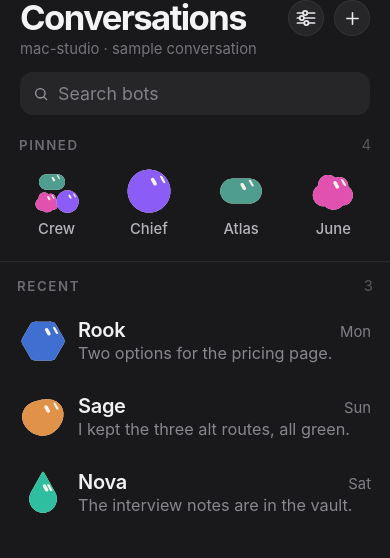
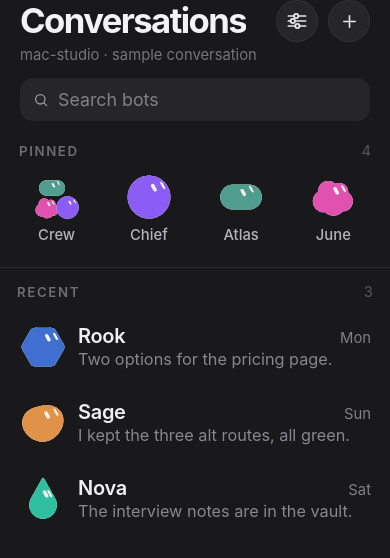
Before and after one commit to AZERDSQ131/Open-Hermes-Bot, a React Native app in the folder mobile/: screen /Chats in a window 390 px wide. Shown: the top 558 px of the page. Built offline with nearby package versions, Linux system fonts and the light colour scheme.

Commit message:
style(mobile): the glass buttons take a little more room

```diff
--- a/mobile/src/components/GlassButton.tsx
+++ b/mobile/src/components/GlassButton.tsx
@@ -50,7 +50,7 @@ export function GlassButton({
   label,
   onPress,
   children,
-  size = 36,
+  size = 42,
 }: {
   label: string;
   onPress: () => void;
```
